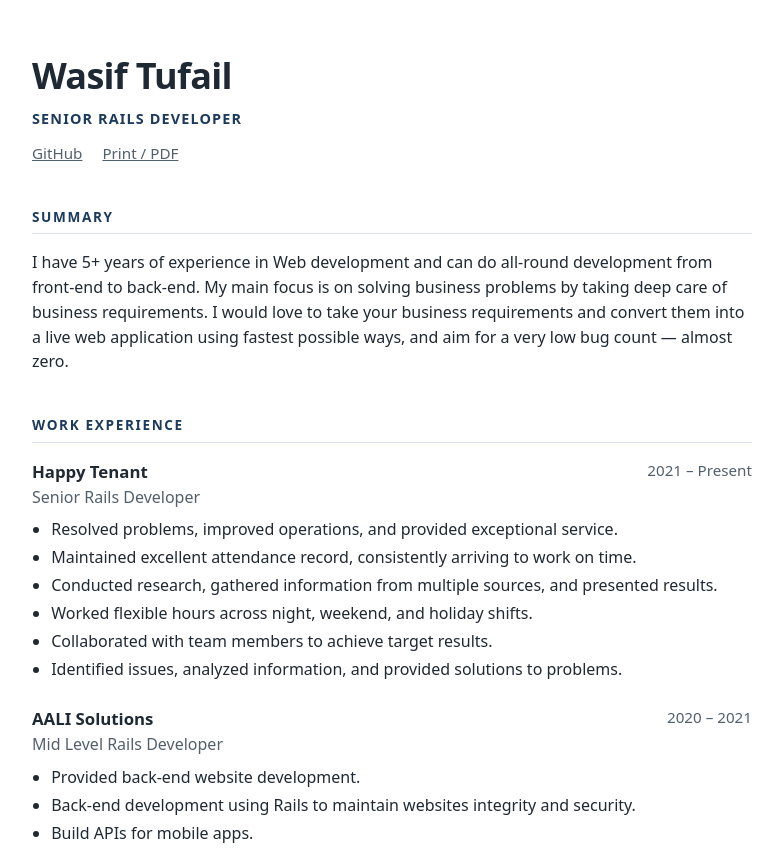
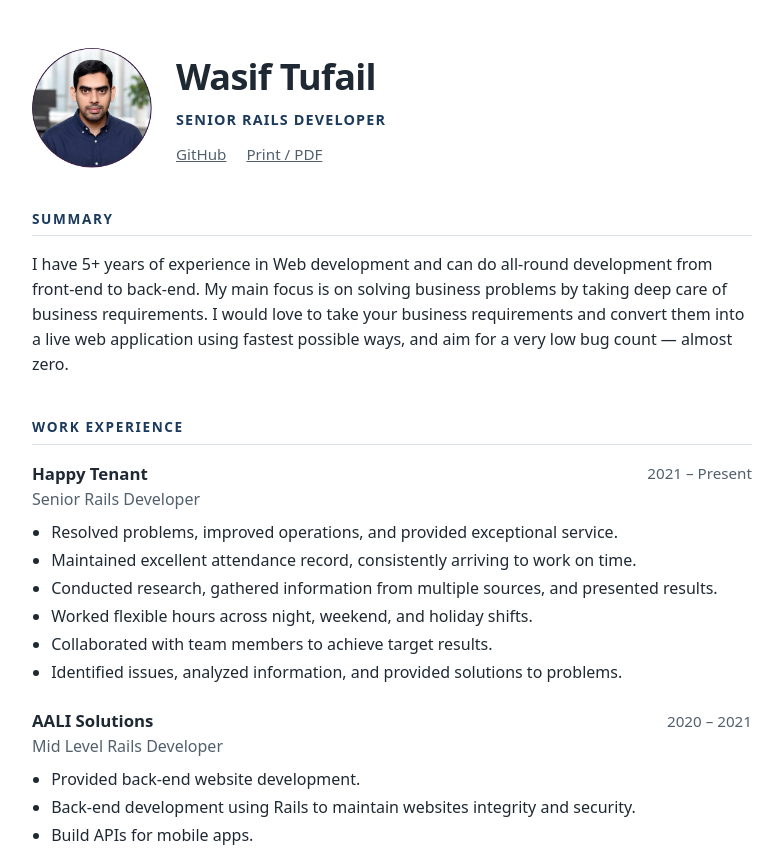
Before and after one commit to wasifali1993/wasifali1993.github.io, a plain HTML site: page index.html in a window 1280 px wide. Shown: the top 851 px of the page, without its empty margins (248-1031 px from the left). Drawn offline with Linux system fonts and the light colour scheme.

Commit message:
Add photo

```diff
--- a/index.html
+++ b/index.html
@@ -11,6 +11,8 @@
   * { box-sizing:border-box }
   body { margin:0; background:var(--bg); color:var(--ink); font:16px/1.55 system-ui,-apple-system,Segoe UI,Roboto,sans-serif }
   main { max-width:760px; margin:0 auto; padding:3rem 1.25rem 4rem }
+  header { display:flex; align-items:center; gap:1.5rem; flex-wrap:wrap }
+  header img { width:120px; height:120px; border-radius:50%; object-fit:cover; flex:none }
   header h1 { margin:0; font-size:2.25rem; letter-spacing:-.02em }
   header p { margin:.25rem 0 0; color:var(--accent); font-weight:600; text-transform:uppercase; letter-spacing:.08em; font-size:.9rem }
   nav { margin-top:.75rem; font-size:.95rem }
@@ -32,12 +34,15 @@
 <body>
 <main>
   <header>
+    <img src="photo.png" alt="Wasif Tufail" width="120" height="120">
+    <div>
     <h1>Wasif Tufail</h1>
     <p>Senior Rails Developer</p>
     <nav>
       <a href="https://github.com/wasifali1993">GitHub</a>
       <a href="javascript:print()">Print / PDF</a>
     </nav>
+    </div>
   </header>
 
   <h2>Summary</h2>
```
Also changed, not shown: photo.png (added).
